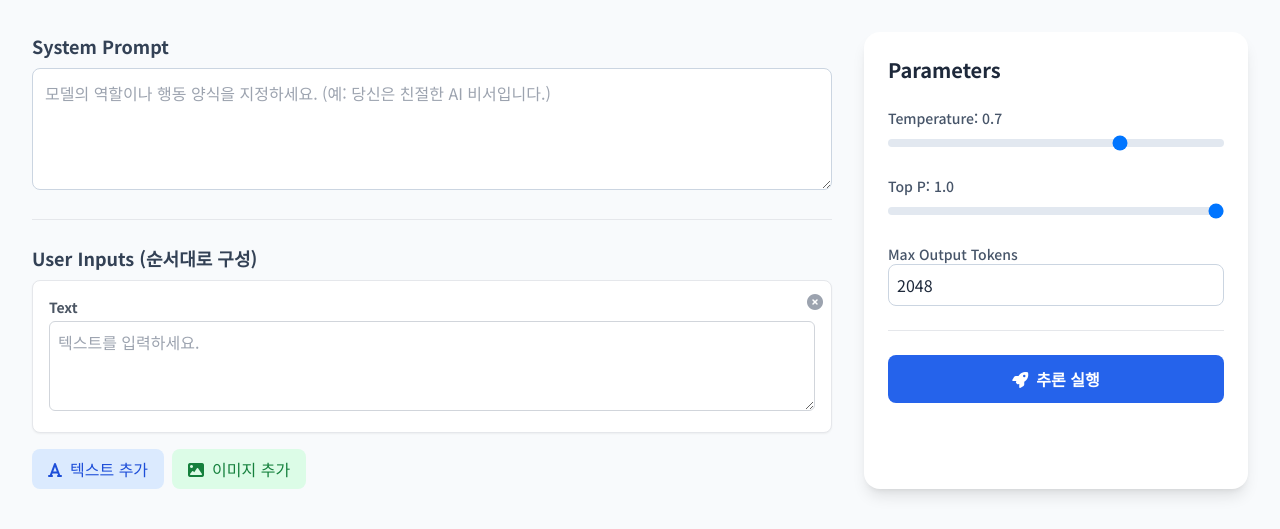
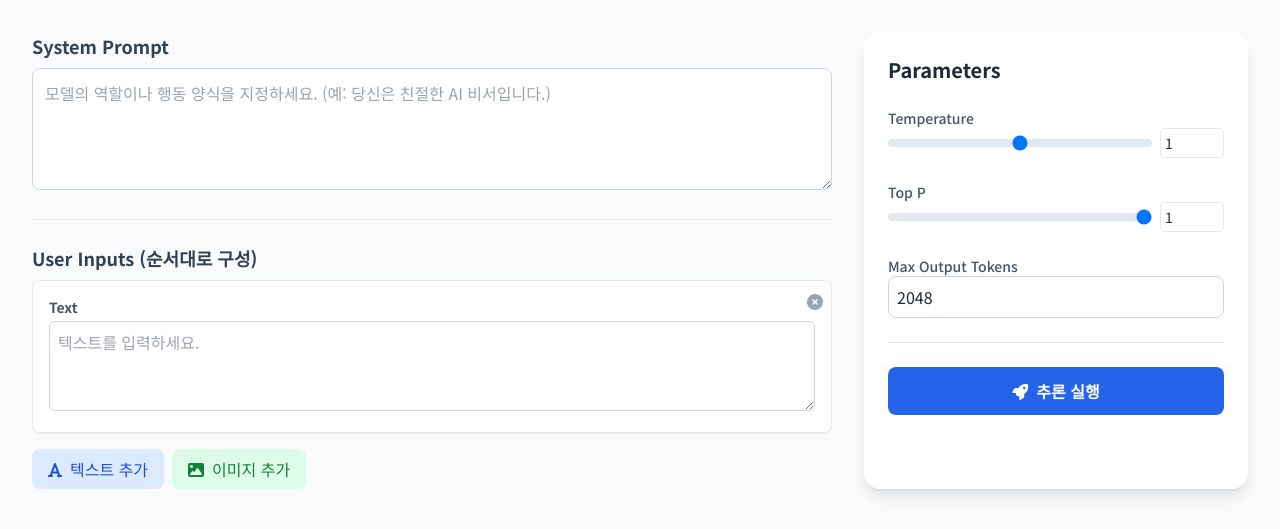
Before and after one commit to aceail/Django_Firebase, a Django app: page /inference/ in a window 1280 px wide. Shown: the part 72-601 px from the top of the page. Run offline with Django 5.2, Linux system fonts and the light colour scheme; the visitor is signed in with stand-in values (Sample User, id 1); some libraries are stand-ins or nearby versions.

Commit message:
Fix inference input handling and parameter UI

```diff
--- a/LLM_review/reviews/views.py
+++ b/LLM_review/reviews/views.py
@@ -73,12 +73,17 @@ def run_inference(request):
     )
 
     prompt_parts = []
+    text_added = False
     for item in input_items:
         if item["type"] == "text":
             prompt_parts.append(item["content"])
+            if item["content"].strip():
+                text_added = True
         elif item["type"] == "image" and item["file"]:
             try:
                 img = Image.open(item["file"])
+                if not text_added and not prompt_parts:
+                    prompt_parts.append("")
                 prompt_parts.append(img)
             except Exception as e:
                 logger.error(f"Error processing image file {item['file'].name}: {e}")
--- a/LLM_review/templates/reviews/inference_page.html
+++ b/LLM_review/templates/reviews/inference_page.html
@@ -79,12 +79,18 @@
             <div class="md:col-span-1 bg-white p-6 rounded-2xl shadow-lg space-y-6">
                 <h2 class="text-xl font-semibold mb-2">Parameters</h2>
                 <div>
-                    <label for="temperature" class="block text-sm font-medium text-slate-600">Temperature: <span id="temp_val">0.7</span></label>
-                    <input type="range" id="temperature" name="temperature" min="0" max="1" step="0.1" value="0.7" class="w-full h-2 bg-slate-200 rounded-lg appearance-none cursor-pointer" oninput="document.getElementById('temp_val').textContent = this.value">
+                    <label class="block text-sm font-medium text-slate-600" for="temperature">Temperature</label>
+                    <div class="flex items-center space-x-2">
+                        <input type="range" id="temperature_range" min="0" max="2" step="0.5" value="1" class="flex-1 h-2 bg-slate-200 rounded-lg appearance-none cursor-pointer" oninput="document.getElementById('temperature').value=this.value">
+                        <input type="number" id="temperature" name="temperature" min="0" max="2" step="0.5" value="1" class="w-16 p-1 border rounded text-sm" oninput="document.getElementById('temperature_range').value=this.value">
+                    </div>
                 </div>
                 <div>
-                    <label for="top_p" class="block text-sm font-medium text-slate-600">Top P: <span id="topp_val">1.0</span></label>
-                    <input type="range" id="top_p" name="top_p" min="0" max="1" step="0.1" value="1.0" class="w-full h-2 bg-slate-200 rounded-lg appearance-none cursor-pointer" oninput="document.getElementById('topp_val').textContent = this.value">
+                    <label class="block text-sm font-medium text-slate-600" for="top_p">Top P</label>
+                    <div class="flex items-center space-x-2">
+                        <input type="range" id="top_p_range" min="0" max="1" step="0.5" value="1" class="flex-1 h-2 bg-slate-200 rounded-lg appearance-none cursor-pointer" oninput="document.getElementById('top_p').value=this.value">
+                        <input type="number" id="top_p" name="top_p" min="0" max="1" step="0.5" value="1" class="w-16 p-1 border rounded text-sm" oninput="document.getElementById('top_p_range').value=this.value">
+                    </div>
                 </div>
                 <div>
                     <label for="max_output_tokens" class="block text-sm font-medium text-slate-600">Max Output Tokens</label>
```
